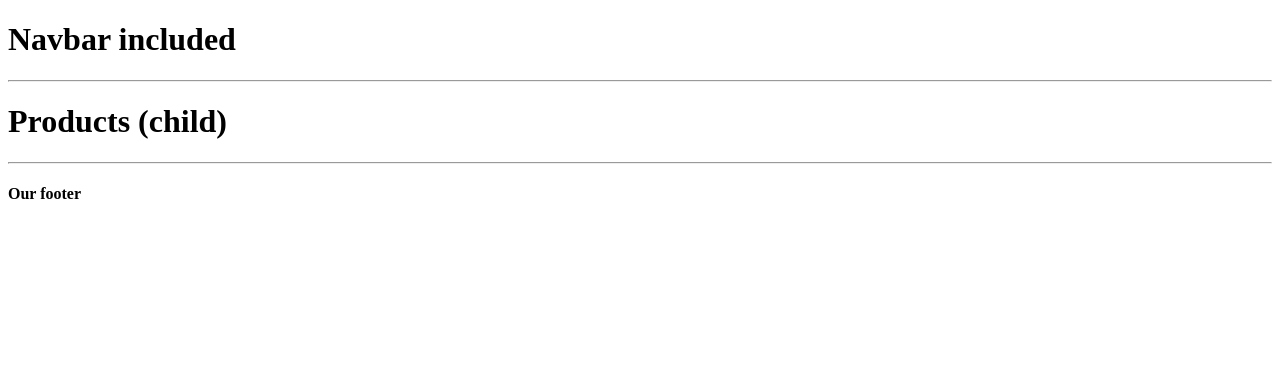
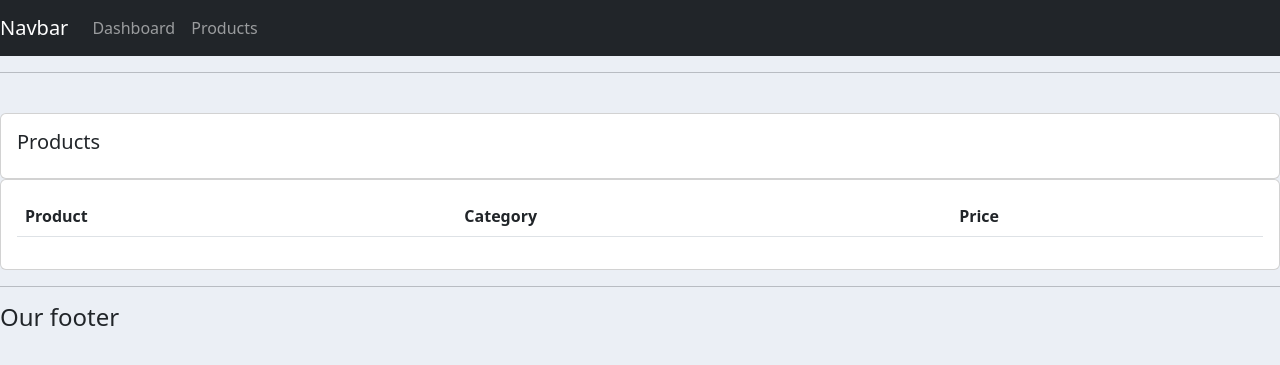
Before and after one commit to MrPeace/crm-vsc, a Django app: page /products/ in a window 1280 px wide. Shown: the top 365 px of the page. Run offline with Django 4.2, Linux system fonts and the light colour scheme; lists and menus that the app fills with data are empty; some libraries are stand-ins or nearby versions.

Commit message:
Bootstrap, templates

```diff
--- a/crm/accounts/templates/accounts/main.html
+++ b/crm/accounts/templates/accounts/main.html
@@ -2,6 +2,30 @@
 <html>
   <head>
     <title>CRM</title>
+    <link rel="stylesheet" href="https://cdn.jsdelivr.net/npm/bootstrap@5.2.0/dist/css/bootstrap.min.css" integrity="sha384-gH2yIJqKdNHPEq0n4Mqa/HGKIhSkIHeL5AyhkYV8i59U5AR6csBvApHHNl/vI1Bx" crossorigin="anonymous">
+
+    <style>
+
+      #logo{
+      }
+
+      body{
+        background-color: #ebeff5;
+      }
+
+      #total-orders{
+        background-color: #4cb4c7;
+      }
+
+      #orders-delivered{
+        background-color: #7abecc;
+      }
+
+      #orders-pending{
+        background-color: #7CD1C0;
+      }
+
+    </style>
   </head>
   <body>
     {% include 'accounts/navbar.html' %}
@@ -13,5 +37,10 @@
 
     <hr>
     <h4>Our footer</h4>
+    <!-- JavaScript Bundle with Popper -->
+    <script src="https://code.jquery.com/jquery-3.3.1.slim.min.js" integrity="sha384-q8i/X+965DzO0rT7abK41JStQIAqVgRVzpbzo5smXKp4YfRvH+8abtTE1Pi6jizo" crossorigin="anonymous"></script>
+    <script src="https://cdnjs.cloudflare.com/ajax/libs/popper.js/1.14.7/umd/popper.min.js" integrity="sha384-UO2eT0CpHqdSJQ6hJty5KVphtPhzWj9WO1clHTMGa3JDZwrnQq4sF86dIHNDz0W1" crossorigin="anonymous"></script>
+    <script src="https://stackpath.bootstrapcdn.com/bootstrap/4.3.1/js/bootstrap.min.js" integrity="sha384-JjSmVgyd0p3pXB1rRibZUAYoIIy6OrQ6VrjIEaFf/nJGzIxFDsf4x0xIM+B07jRM" crossorigin="anonymous"></script>
+
   </body>
 </html>
--- a/crm/accounts/templates/accounts/navbar.html
+++ b/crm/accounts/templates/accounts/navbar.html
@@ -1 +1,16 @@
-<h1>Navbar included</h1>
+<nav class="navbar navbar-expand-lg navbar-dark bg-dark">
+  <a class="navbar-brand" href="#">Navbar</a>
+  <button class="navbar-toggler" type="button" data-toggle="collapse" data-target="#navbarNav" aria-controls="navbarNav" aria-expanded="false" aria-label="Toggle navigation">
+    <span class="navbar-toggler-icon"></span>
+  </button>
+  <div class="collapse navbar-collapse" id="navbarNav">
+    <ul class="navbar-nav">
+      <li class="nav-item active">
+        <a class="nav-link" href="#">Dashboard</a>
+      </li>
+      <li class="nav-item">
+        <a class="nav-link" href="#">Products</a>
+      </li>
+    </ul>
+  </div>
+</nav>
--- a/crm/accounts/templates/accounts/products.html
+++ b/crm/accounts/templates/accounts/products.html
@@ -1,4 +1,24 @@
 {% extends 'accounts/main.html' %}
 {% block content %}
-  <h1> Products (child) </h1>
+<br>
+
+<div class="row">
+  <div class="col-md">
+    <div class="card card-body">
+      <h5>Products</h5>
+    </div>
+    <div class="card card-body">
+      <table class="table">
+        <tr>
+          <th>Product</th>
+          <th>Category</th>
+          <th>Price</th>
+        </tr>
+
+      </table>
+    </div>
+  </div>
+
+</div>
+
 {% endblock %}
```
Also changed, not shown: crm/accounts/templates/accounts/customer.html (+64 -1 lines), crm/accounts/templates/accounts/dashboard.html (+42 -1 lines), crm/accounts/templates/accounts/status.html (added, +42 -0 lines).
